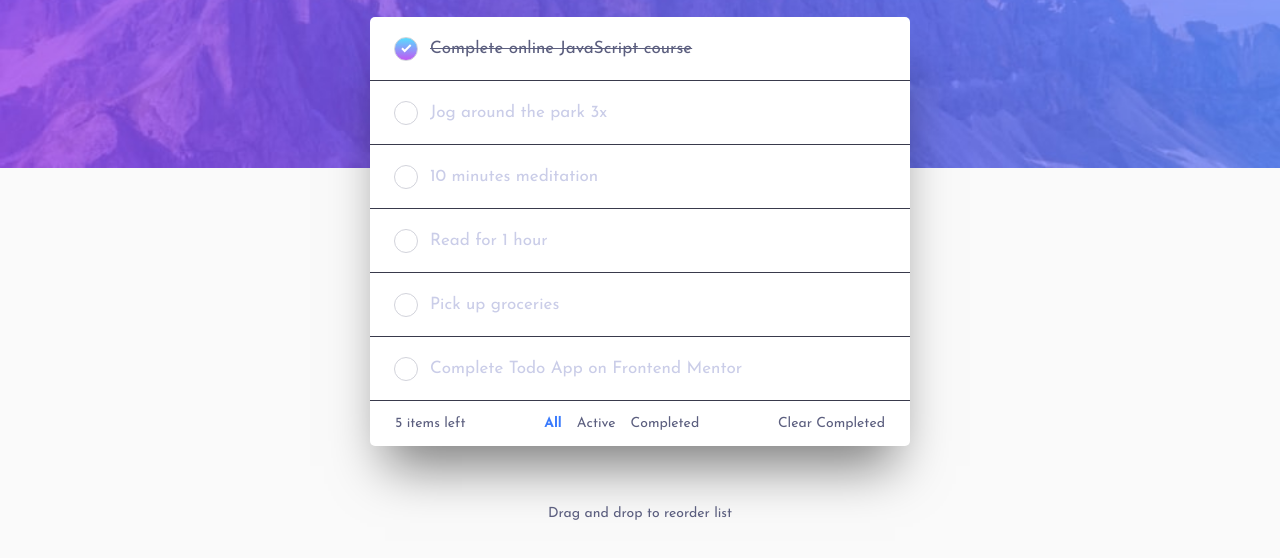
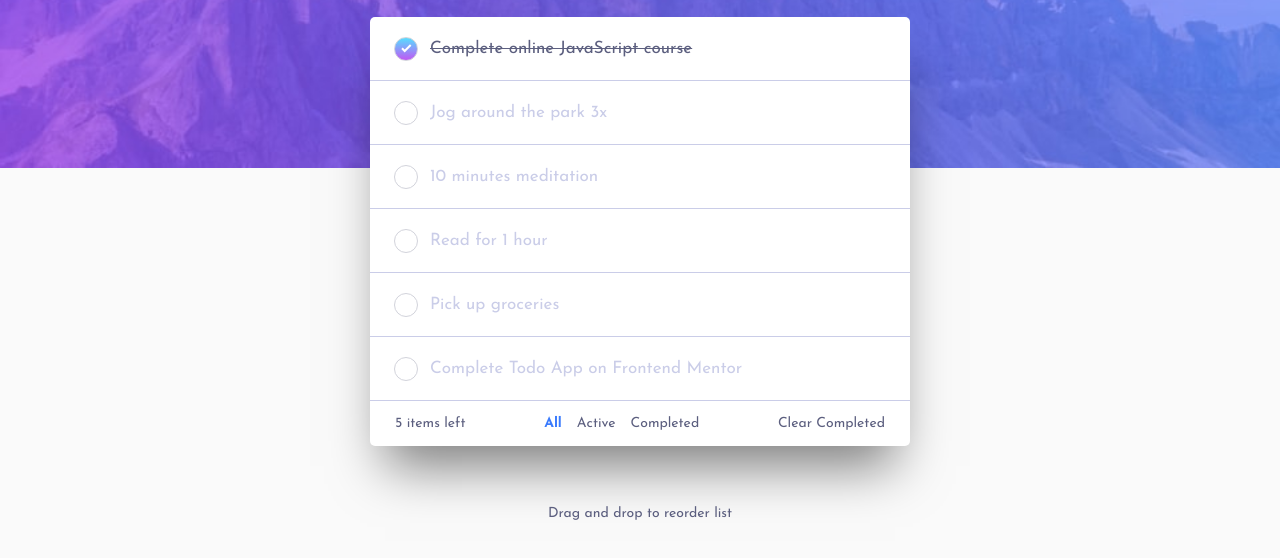
Before and after one commit to danifick/my-third-project, a plain HTML site: page index.html in a window 1280 px wide. Both pictures are taken after a click on the button 897 px from the left and 90 px from the top of the page. Shown: the part 232-790 px from the top of the page. Drawn offline with Linux system fonts and the light colour scheme.

Commit message:
Сделал бордер боттом на светлой теме

```diff
--- a/style.css
+++ b/style.css
@@ -290,3 +290,7 @@ body.light .todo__item--completed .todo__checkbox-circle {
     background-repeat: no-repeat;
     background-position: center;
 }
+
+body.light .todo__item {
+    border-bottom: 1px solid hsl(234, 39%, 85%);
+}
```
